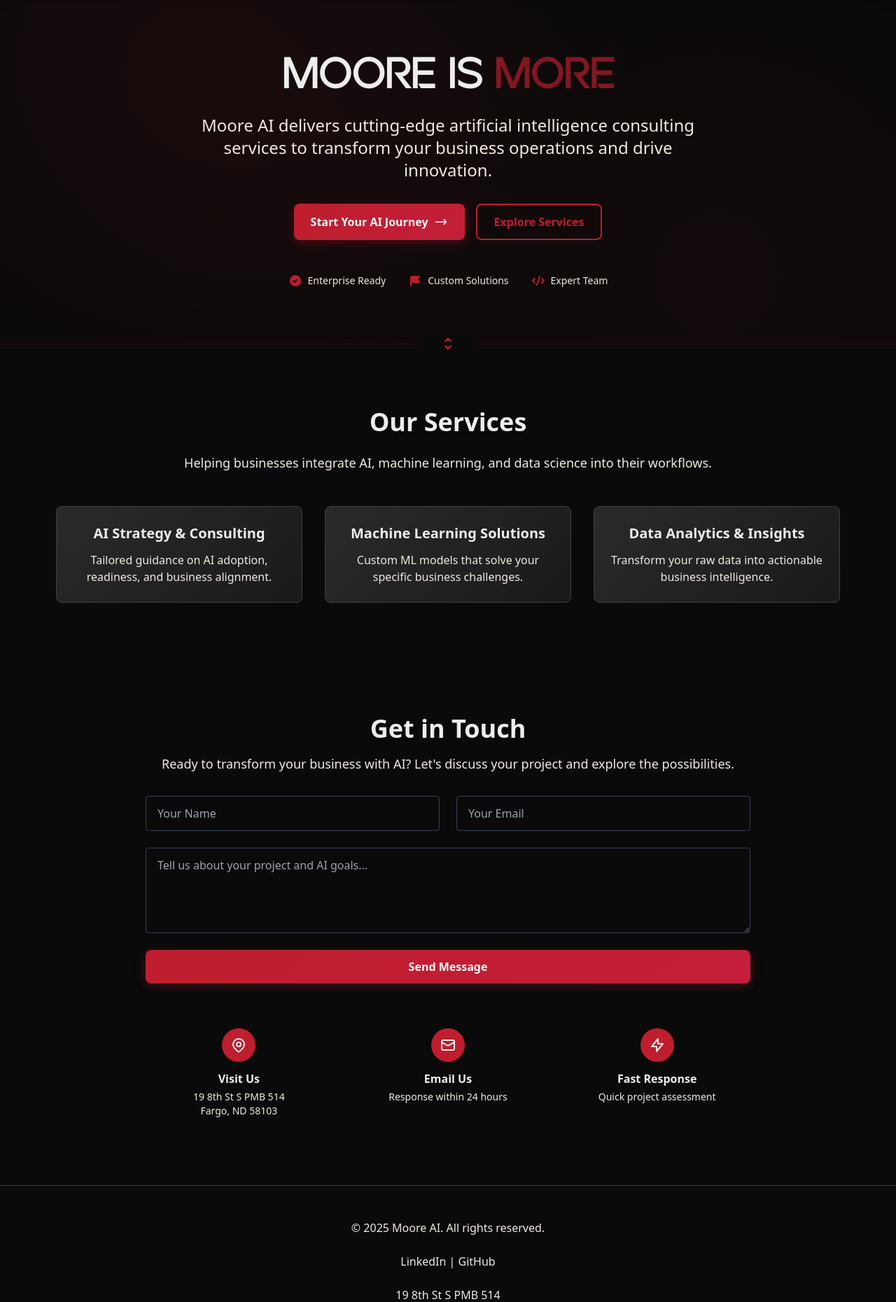
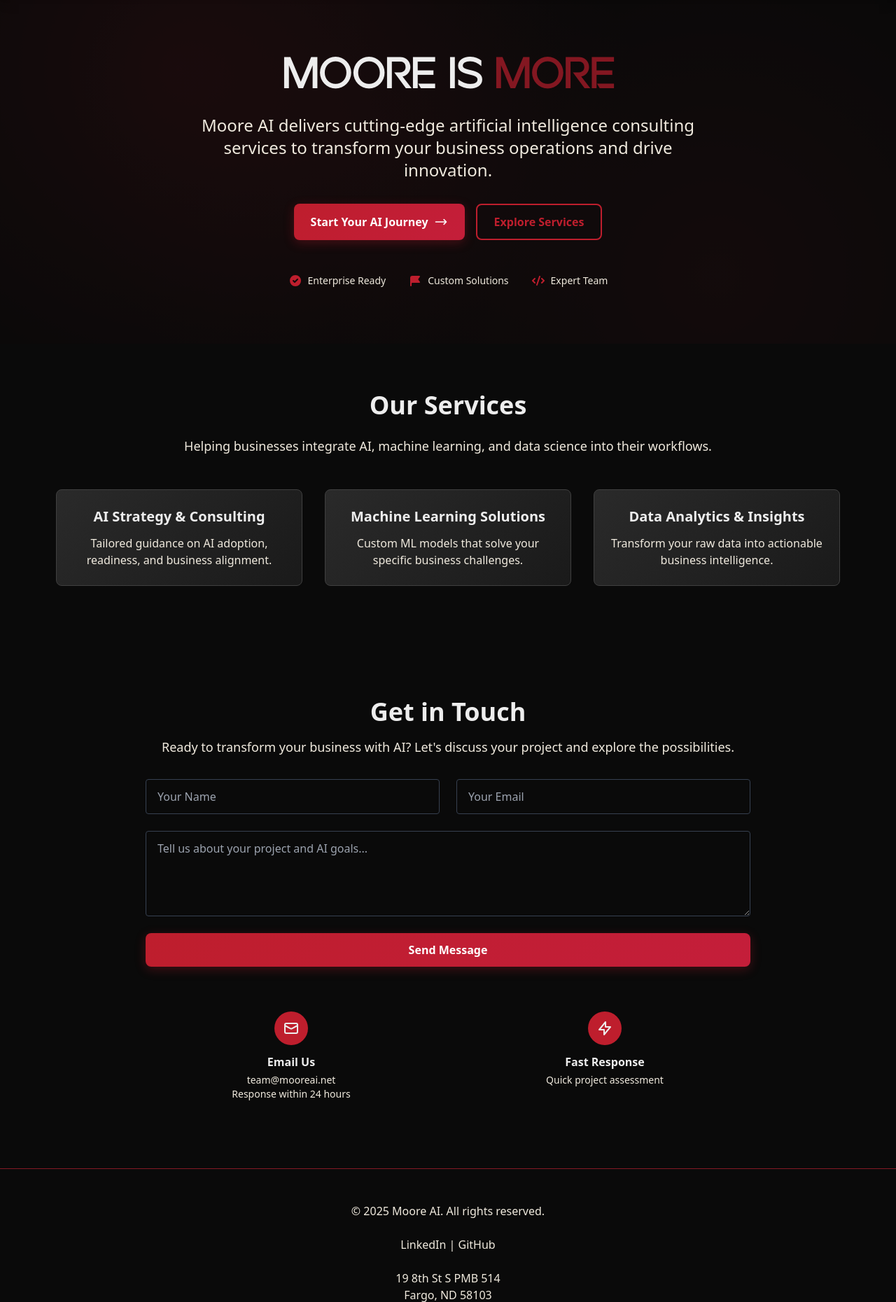
Before and after one commit to Zach-A-Moore/Moore-AI, a Flask app: page / in a window 1280 px wide. Shown: the part 118-1978 px from the top of the page at 70% size. Run offline with Flask 3, Linux system fonts and the light colour scheme; some libraries are stand-ins or nearby versions.

Commit message:
fix: remove elegant separator and update contact info layout

```diff
--- a/templates/index.html
+++ b/templates/index.html
@@ -86,19 +86,7 @@
   </div>
 </section>
 
-<!-- Elegant Separator -->
-<div class="relative">
-  <div class="absolute inset-0 flex items-center" aria-hidden="true">
-    <div class="w-full border-t border-brand-burgundy opacity-30"></div>
-  </div>
-  <div class="relative flex justify-center">
-    <div class="bg-brand-night px-6">
-      <svg class="h-6 w-6 text-brand-red" fill="currentColor" viewBox="0 0 20 20">
-        <path fill-rule="evenodd" d="M10 3a1 1 0 01.707.293l3 3a1 1 0 01-1.414 1.414L10 5.414 7.707 7.707a1 1 0 01-1.414-1.414l3-3A1 1 0 0110 3zm-3.707 9.293a1 1 0 011.414 0L10 14.586l2.293-2.293a1 1 0 011.414 1.414l-3 3a1 1 0 01-1.414 0l-3-3a1 1 0 010-1.414z" clip-rule="evenodd"/>
-      </svg>
-    </div>
-  </div>
-</div>
+
 
 <!-- Services Section -->
 <section class="py-20 bg-primary-gradient text-center">
@@ -149,18 +137,7 @@
     </form>
 
     <!-- Contact Info -->
-    <div class="mt-12 grid md:grid-cols-3 gap-8 text-center">
-      <div class="p-4">
-        <div class="w-12 h-12 bg-brand-red rounded-full flex items-center justify-center mx-auto mb-3">
-          <svg class="w-6 h-6 text-brand-light" fill="none" stroke="currentColor" viewBox="0 0 24 24">
-            <path stroke-linecap="round" stroke-linejoin="round" stroke-width="2" d="M17.657 16.657L13.414 20.9a1.998 1.998 0 01-2.827 0l-4.244-4.243a8 8 0 1111.314 0z"/>
-            <path stroke-linecap="round" stroke-linejoin="round" stroke-width="2" d="M15 11a3 3 0 11-6 0 3 3 0 016 0z"/>
-          </svg>
-        </div>
-        <h4 class="text-brand-light font-semibold mb-1">Visit Us</h4>
-        <p class="text-brand-cream text-sm">19 8th St S PMB 514<br>Fargo, ND 58103</p>
-      </div>
-
+    <div class="mt-12 grid md:grid-cols-2 gap-8 text-center">
       <div class="p-4">
         <div class="w-12 h-12 bg-brand-red rounded-full flex items-center justify-center mx-auto mb-3">
           <svg class="w-6 h-6 text-brand-light" fill="none" stroke="currentColor" viewBox="0 0 24 24">
@@ -168,7 +145,7 @@
           </svg>
         </div>
         <h4 class="text-brand-light font-semibold mb-1">Email Us</h4>
-        <p class="text-brand-cream text-sm">Response within 24 hours</p>
+        <p class="text-brand-cream text-sm"><a href="mailto:team@mooreai.net" class="hover:text-brand-red transition-colors">team@mooreai.net</a><br>Response within 24 hours</p>
       </div>
 
       <div class="p-4">
```
